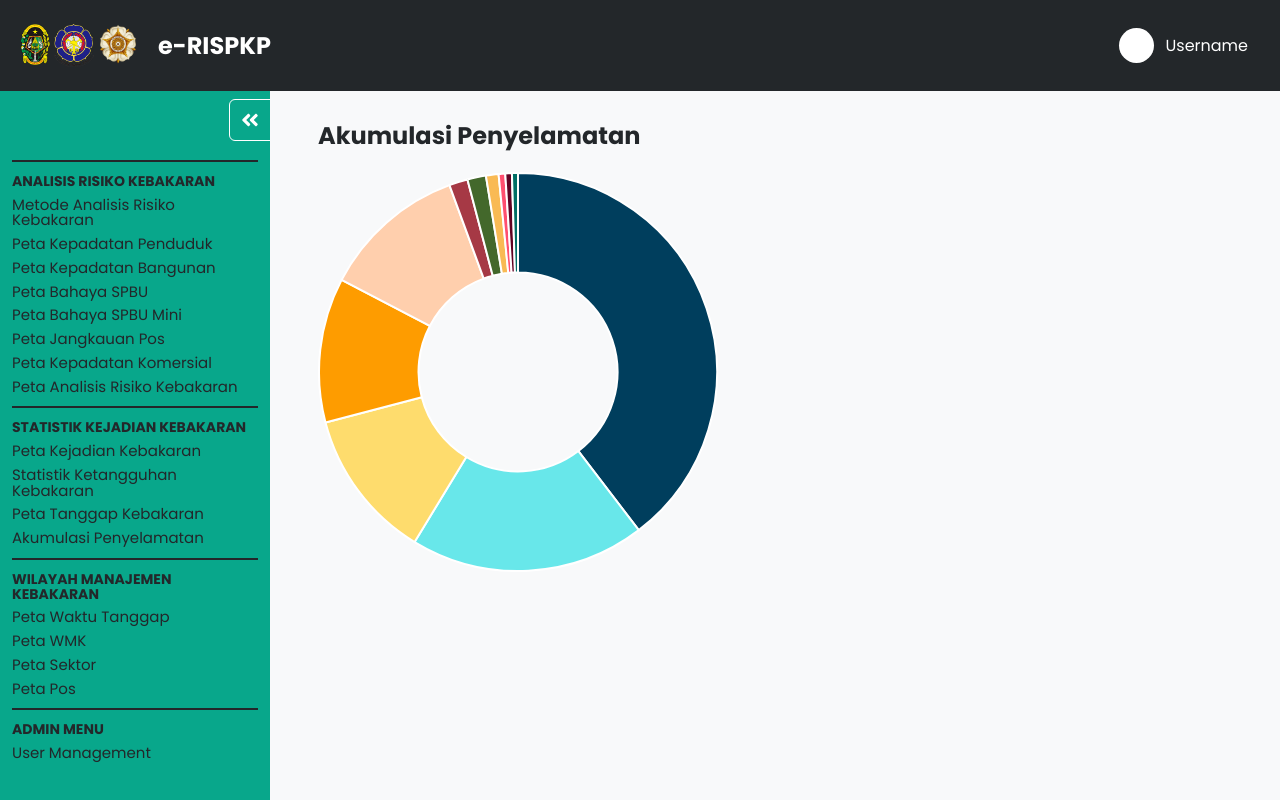
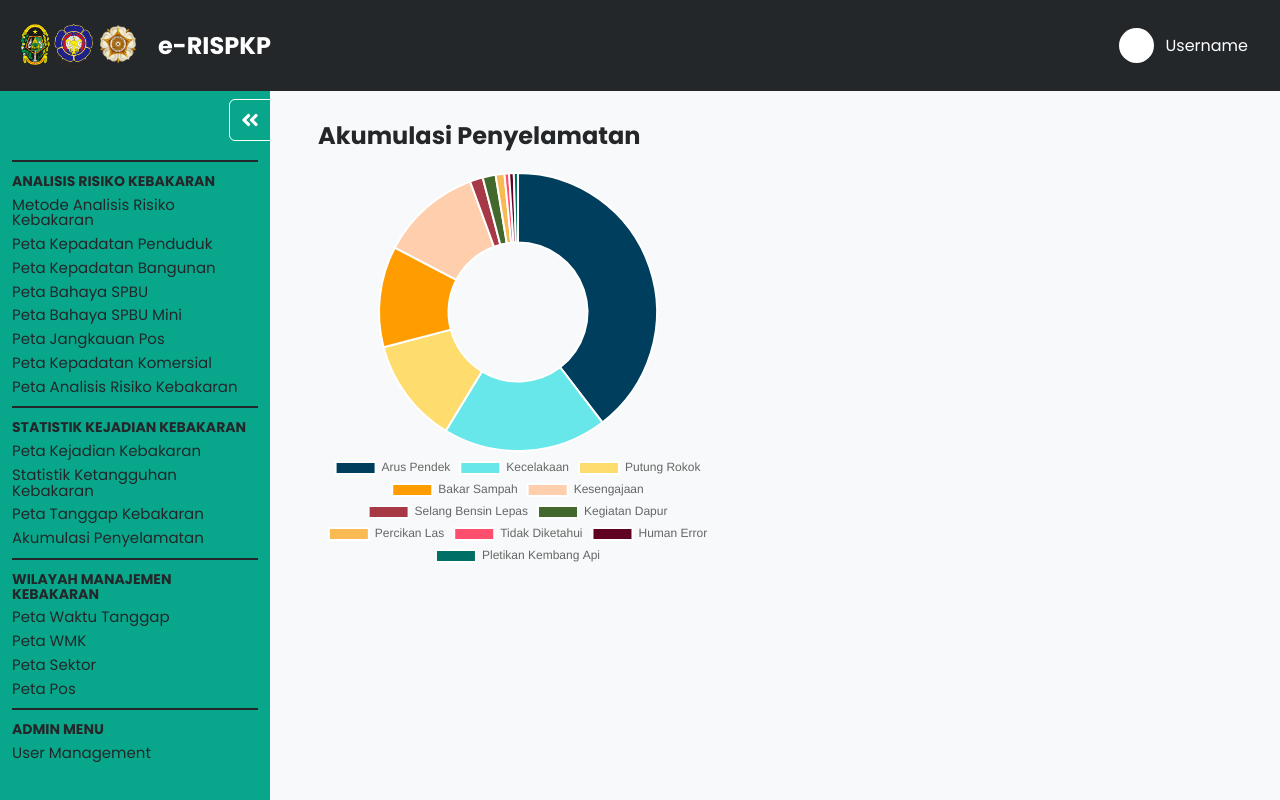
Before and after one commit to ahmadzakiakmal/Prototype-RISPKP, a Next.js app: page /dashboard/statistik-ketangguhan-kebakaran in a window 1280 px wide. Built offline with nearby package versions, Linux system fonts and the light colour scheme.

Commit message:
fix: set legend position

```diff
--- a/src/components/charts/PieChart.tsx
+++ b/src/components/charts/PieChart.tsx
@@ -6,7 +6,7 @@ import {
   BarElement,
   Title,
   Tooltip,
-  // Legend,
+  Legend,
   ArcElement,
 } from "chart.js";
 
@@ -16,7 +16,7 @@ ChartJS.register(
   BarElement,
   Title,
   Tooltip,
-  // Legend,
+  Legend,
   ArcElement
 );
 
@@ -38,7 +38,7 @@ export default function PieChart() {
     datasets: [
       {
         label: "Data Penyebab Kebakaran",
-        data: [81.40, 39.19, 25.12, 24.12, 24.12, 3.1, 3.1, 2.1, 1.1, 1.1, 1.0],
+        data: [81.4, 39.19, 25.12, 24.12, 24.12, 3.1, 3.1, 2.1, 1.1, 1.1, 1.0],
         backgroundColor: [
           "#003E5D",
           "#68E7EA",
@@ -50,12 +50,24 @@ export default function PieChart() {
           "#F9BA54",
           "#FF4F6F",
           "#600222",
-          "#006F65"
+          "#006F65",
         ],
         hoverOffset: 4,
       },
     ],
   };
 
-  return <Doughnut data={data} />;
+  return (
+    <Doughnut
+      options={{
+        plugins: {
+          legend: {
+            display: true,
+            position: "bottom",
+          },
+        },
+      }}
+      data={data}
+    />
+  );
 }
```
